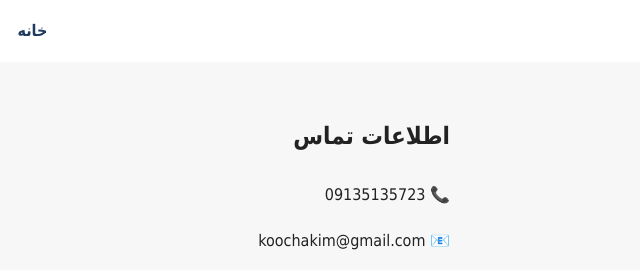
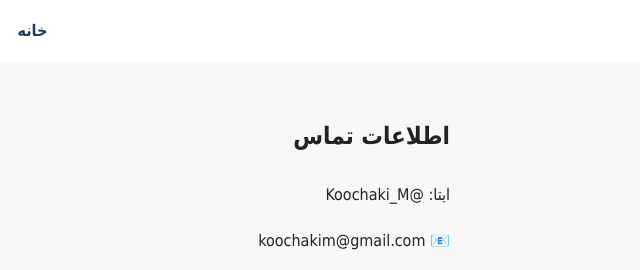
Before and after one commit to f-koochaki/resume-site, a plain HTML site: page contact.html in a window 1280 px wide. Shown: the top 270 px of the page, 640-1280 px from the left. Drawn offline with Linux system fonts and the light colour scheme.

Commit message:
google search console

```diff
--- a/contact.html
+++ b/contact.html
@@ -15,7 +15,8 @@
 
 <main class="container">
   <h2>اطلاعات تماس</h2>
-  <p>📞 09135135723</p>
+  <p>ایتا:
+    @Koochaki_M</p>
   <p>📧 koochakim@gmail.com</p>
 </main>
 
```
Also changed, not shown: googleca7762a81bdf6e17.html (added, +1 -0 lines).
